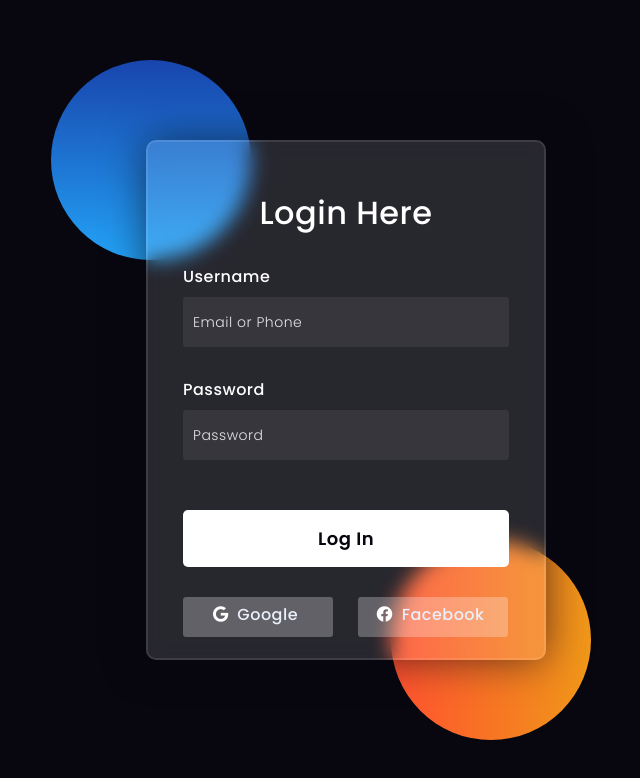
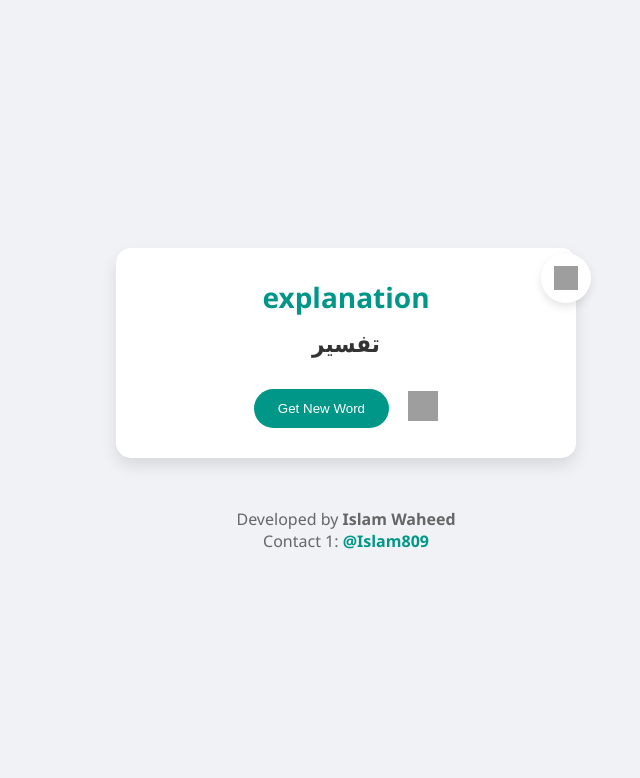
Before and after one commit to m7med077m/dictionary, a plain HTML site: page index.html in a window 1280 px wide. Shown: the whole page, without its empty margins (294-934 px from the left). Drawn offline with Linux system fonts and the light colour scheme; grey boxes are pictures that could not be loaded.

Commit message:
Update index.html

```diff
--- a/index.html
+++ b/index.html
@@ -1,158 +1,225 @@
 <!DOCTYPE html>
 <html lang="en">
 <head>
-  <!-- Design by foolishdeveloper.com -->
-    <title>Glassmorphism login Form Tutorial in html css</title>
+    <meta charset="UTF-8">
+    <meta name="viewport" content="width=device-width, initial-scale=1.0">
+    <title>Random Word Generator</title>
+    <style>
+        :root {
+            --bg-color: #f0f2f5;
+            --card-bg: #ffffff;
+            --primary-color: #009688;
+            --text-color: #333333;
+            --subtitle-color: #666666;
+            --button-hover: #00796b;
+        }
 
-    <link rel="preconnect" href="https://fonts.gstatic.com">
-    <link rel="stylesheet" href="https://cdnjs.cloudflare.com/ajax/libs/font-awesome/5.15.4/css/all.min.css">
-    <link href="https://fonts.googleapis.com/css2?family=Poppins:wght@300;500;600&display=swap" rel="stylesheet">
-    <!--Stylesheet-->
-    <style media="screen">
-      *,
-*:before,
-*:after{
-    padding: 0;
-    margin: 0;
-    box-sizing: border-box;
-}
-body{
-    background-color: #080710;
-}
-.background{
-    width: 430px;
-    height: 520px;
-    position: absolute;
-    transform: translate(-50%,-50%);
-    left: 50%;
-    top: 50%;
-}
-.background .shape{
-    height: 200px;
-    width: 200px;
-    position: absolute;
-    border-radius: 50%;
-}
-.shape:first-child{
-    background: linear-gradient(
-        #1845ad,
-        #23a2f6
-    );
-    left: -80px;
-    top: -80px;
-}
-.shape:last-child{
-    background: linear-gradient(
-        to right,
-        #ff512f,
-        #f09819
-    );
-    right: -30px;
-    bottom: -80px;
-}
-form{
-    height: 520px;
-    width: 400px;
-    background-color: rgba(255,255,255,0.13);
-    position: absolute;
-    transform: translate(-50%,-50%);
-    top: 50%;
-    left: 50%;
-    border-radius: 10px;
-    backdrop-filter: blur(10px);
-    border: 2px solid rgba(255,255,255,0.1);
-    box-shadow: 0 0 40px rgba(8,7,16,0.6);
-    padding: 50px 35px;
-}
-form *{
-    font-family: 'Poppins',sans-serif;
-    color: #ffffff;
-    letter-spacing: 0.5px;
-    outline: none;
-    border: none;
-}
-form h3{
-    font-size: 32px;
-    font-weight: 500;
-    line-height: 42px;
-    text-align: center;
-}
+        body {
+            display: flex;
+            flex-direction: column;
+            justify-content: center;
+            align-items: center;
+            height: 100vh;
+            font-family: 'Segoe UI', Tahoma, Geneva, Verdana, sans-serif;
+            background-color: var(--bg-color);
+            margin: 0;
+            padding: 0;
+            transition: background-color 0.3s ease;
+        }
 
-label{
-    display: block;
-    margin-top: 30px;
-    font-size: 16px;
-    font-weight: 500;
-}
-input{
-    display: block;
-    height: 50px;
-    width: 100%;
-    background-color: rgba(255,255,255,0.07);
-    border-radius: 3px;
-    padding: 0 10px;
-    margin-top: 8px;
-    font-size: 14px;
-    font-weight: 300;
-}
-::placeholder{
-    color: #e5e5e5;
-}
-button{
-    margin-top: 50px;
-    width: 100%;
-    background-color: #ffffff;
-    color: #080710;
-    padding: 15px 0;
-    font-size: 18px;
-    font-weight: 600;
-    border-radius: 5px;
-    cursor: pointer;
-}
-.social{
-  margin-top: 30px;
-  display: flex;
-}
-.social div{
-  background: red;
-  width: 150px;
-  border-radius: 3px;
-  padding: 5px 10px 10px 5px;
-  background-color: rgba(255,255,255,0.27);
-  color: #eaf0fb;
-  text-align: center;
-}
-.social div:hover{
-  background-color: rgba(255,255,255,0.47);
-}
-.social .fb{
-  margin-left: 25px;
-}
-.social i{
-  margin-right: 4px;
-}
+        .card {
+            position: relative;
+            background-color: var(--card-bg);
+            padding: 30px;
+            border-radius: 15px;
+            box-shadow: 0 8px 16px rgba(0, 0, 0, 0.1);
+            text-align: center;
+            max-width: 400px;
+            width: 100%;
+            margin-bottom: 20px;
+            transition: background-color 0.3s ease, color 0.3s ease;
+        }
 
+        .card h2 {
+            margin: 0;
+            font-size: 28px;
+            color: var(--primary-color);
+        }
+
+        .card h3 {
+            margin: 10px 0;
+            font-size: 24px;
+            color: var(--text-color);
+        }
+
+        button {
+            margin-top: 20px;
+            padding: 12px 24px;
+            border: none;
+            background-color: var(--primary-color);
+            color: white;
+            border-radius: 25px;
+            cursor: pointer;
+            transition: background-color 0.3s ease;
+        }
+
+        button:hover {
+            background-color: var(--button-hover);
+        }
+
+        .audio-btn {
+            cursor: pointer;
+            margin-left: 15px;
+            vertical-align: middle;
+            transition: opacity 0.3s ease;
+        }
+
+        .audio-btn img {
+            width: 30px;
+            height: 30px;
+        }
+
+        .audio-btn:hover {
+            opacity: 0.7;
+        }
+
+        .developer-info {
+            margin-top: 30px;
+            text-align: center;
+            font-size: 16px;
+            color: var(--subtitle-color);
+        }
+
+        .developer-info a {
+            color: var(--primary-color);
+            text-decoration: none;
+            font-weight: bold;
+        }
+
+        .developer-info a:hover {
+            text-decoration: underline;
+        }
+
+        .theme-button {
+            position: absolute;
+            top: -15px;
+            right: -15px;
+            background-color: var(--card-bg);
+            border: none;
+            border-radius: 50%;
+            width: 50px;
+            height: 50px;
+            cursor: pointer;
+            box-shadow: 0 4px 8px rgba(0, 0, 0, 0.1);
+            display: flex;
+            align-items: center;
+            justify-content: center;
+            transition: background-color 0.3s ease;
+        }
+
+        .theme-button img {
+            width: 24px;
+            height: 24px;
+        }
+
+        .theme-button:hover {
+            background-color: var(--button-hover);
+        }
     </style>
 </head>
 <body>
-    <div class="background">
-        <div class="shape"></div>
-        <div class="shape"></div>
+
+    <div class="card">
+        <button class="theme-button" aria-label="Change Theme" onclick="changeTheme()">
+            <img src="https://cdn.iconscout.com/icon/premium/png-512-thumb/theme-5126041-4275340.png?f=webp&w=256" alt="Theme Icon">
+        </button>
+        <h2 id="english-word">Word</h2>
+        <h3 id="arabic-meaning">معنى</h3>
+        <button onclick="getRandomWord()" aria-label="Get New Word">Get New Word</button>
+        <span class="audio-btn" onclick="playAudio()" aria-label="Play Pronunciation">
+            <img src="https://cdn.iconscout.com/icon/premium/png-512-thumb/sound-4465040-3703068.png?f=webp&w=256" alt="Sound Icon">
+        </span>
     </div>
-    <form>
-        <h3>Login Here</h3>
 
-        <label for="username">Username</label>
-        <input type="text" placeholder="Email or Phone" id="username">
+    <!-- Developer Information -->
+    <div class="developer-info">
+        Developed by <strong>Islam Waheed </strong><br>
+        Contact 1: <a href="https://t.me/Islam809" target="_blank">@Islam809</a>
+    </div>
 
-        <label for="password">Password</label>
-        <input type="password" placeholder="Password" id="password">
+    <script>
+        let wordsList = [];
 
-        <button>Log In</button>
-        <div class="social">
-          <div class="go"><i class="fab fa-google"></i>  Google</div>
-          <div class="fb"><i class="fab fa-facebook"></i>  Facebook</div>
-        </div>
-    </form>
+        // Extended color palettes
+        const colorPalettes = [
+            { bg: "#f0f2f5", card: "#ffffff", primary: "#009688", text: "#333333", subtitle: "#666666", hover: "#00796b" },
+            { bg: "#f7f7f7", card: "#ffffff", primary: "#e91e63", text: "#212121", subtitle: "#757575", hover: "#c2185b" },
+            { bg: "#e0f7fa", card: "#ffffff", primary: "#3f51b5", text: "#1a237e", subtitle: "#5c6bc0", hover: "#303f9f" },
+            { bg: "#fff3e0", card: "#ffffff", primary: "#ff9800", text: "#4e342e", subtitle: "#6d4c41", hover: "#fb8c00" },
+            { bg: "#e8f5e9", card: "#ffffff", primary: "#4caf50", text: "#2e7d32", subtitle: "#81c784", hover: "#388e3c" },
+            { bg: "#eceff1", card: "#ffffff", primary: "#607d8b", text: "#263238", subtitle: "#78909c", hover: "#455a64" }
+        ];
+
+        function changeTheme() {
+            const randomPalette = colorPalettes[Math.floor(Math.random() * colorPalettes.length)];
+            applyTheme(randomPalette);
+            localStorage.setItem('theme', JSON.stringify(randomPalette));
+        }
+
+        function loadSavedTheme() {
+            const savedTheme = localStorage.getItem('theme');
+            if (savedTheme) {
+                const palette = JSON.parse(savedTheme);
+                applyTheme(palette);
+            }
+        }
+
+        function applyTheme(palette) {
+            document.documentElement.style.setProperty('--bg-color', palette.bg);
+            document.documentElement.style.setProperty('--card-bg', palette.card);
+            document.documentElement.style.setProperty('--primary-color', palette.primary);
+            document.documentElement.style.setProperty('--text-color', palette.text);
+            document.documentElement.style.setProperty('--subtitle-color', palette.subtitle);
+            document.documentElement.style.setProperty('--button-hover', palette.hover);
+        }
+
+        async function loadWords() {
+            try {
+                const response = await fetch('text.txt');
+                if (!response.ok) throw new Error('Words file not found');
+                const text = await response.text();
+                const lines = text.split('\n').filter(line => line.trim() !== '');
+                wordsList = lines.map(line => {
+                    const parts = line.split('|');
+                    return { english: parts[0].trim(), arabic: parts[1].trim() };
+                });
+                getRandomWord();
+            } catch (error) {
+                console.error('Error loading words:', error);
+                document.getElementById('english-word').textContent = 'Error';
+                document.getElementById('arabic-meaning').textContent = 'خطأ';
+            }
+        }
+
+        function getRandomWord() {
+            if (wordsList.length === 0) return;
+            const randomWord = wordsList[Math.floor(Math.random() * wordsList.length)];
+            document.getElementById('english-word').textContent = randomWord.english;
+            document.getElementById('arabic-meaning').textContent = randomWord.arabic;
+        }
+
+        function playAudio() {
+            const word = document.getElementById('english-word').textContent;
+            const msg = new SpeechSynthesisUtterance(word);
+            msg.lang = 'en-US';
+            window.speechSynthesis.speak(msg);
+        }
+
+        window.onload = () => {
+            loadSavedTheme();
+            loadWords();
+        };
+    </script>
+
 </body>
 </html>
```
